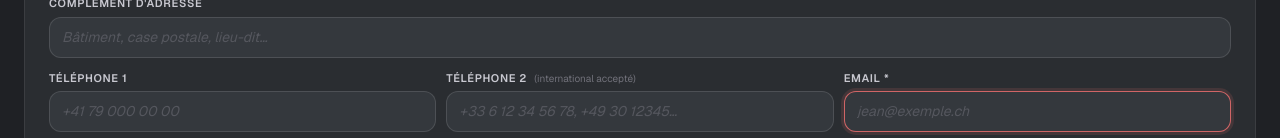
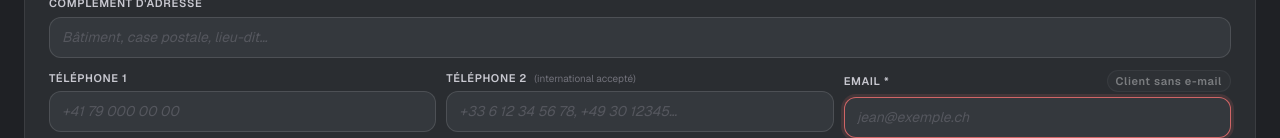
Before and after one commit to thierrystricker-crypto/jardin-confort-formulaire, a Next.js app: page /drafts/nouveau in a window 1280 px wide. Shown: the part 814-952 px from the top of the page. Built offline with nearby package versions, Linux system fonts and the light colour scheme.

Commit message:
Formulaire : bouton « Client sans e-mail » générant une adresse interne unique par client

```diff
--- a/app/drafts/_components/DraftFormulaire.tsx
+++ b/app/drafts/_components/DraftFormulaire.tsx
@@ -177,6 +177,39 @@ function sanitizePhoneInternational(raw: string) {
 }
 
 function sanitizeNpa(v: string) { return v.replace(/[^\d]/g, "").slice(0, 4); }
+
+// Client sans e-mail (01.09.2026).
+// L'e-mail est obligatoire ET sert de clé de rattachement au dossier client
+// (api/clients/[id] cherche les documents par client_email en priorité, avant
+// nom+npa). Une adresse bidon partagée entre deux clients fusionne donc leurs
+// dossiers sans aucun signal — décision D7 : « vide se voit, faux ne se voit pas ».
+// D'où ce générateur : une adresse unique PAR CLIENT, reconnaissable au premier
+// coup d'œil, sur notre domaine. Le préfixe fixe SANS_EMAIL_PREFIXE est le
+// contrat : c'est lui que Make (filtre d'envoi), les pages d'impression ou la
+// To-do pourront tester plus tard. Ne pas le changer sans repasser sur ces
+// consommateurs.
+const SANS_EMAIL_PREFIXE = "sans-email.";
+const SANS_EMAIL_DOMAINE = "jardinconfort.ch";
+
+function slugPourEmail(v: string) {
+  return v
+    .normalize("NFD").replace(/[\u0300-\u036f]/g, "")   // accents
+    .toLowerCase()
+    .replace(/[^a-z0-9]+/g, "-")                          // tout le reste → tiret
+    .replace(/^-+|-+$/g, "")
+    .slice(0, 24);
+}
+
+function genererEmailSansContact(nom: string, npa: string): string {
+  const base = [slugPourEmail(nom), sanitizeNpa(npa)].filter(Boolean).join("-");
+  // Jeton court : deux homonymes du même NPA ne doivent jamais partager l'adresse.
+  const jeton = Math.random().toString(36).slice(2, 6).padEnd(4, "0");
+  return `${SANS_EMAIL_PREFIXE}${base ? base + "-" : ""}${jeton}@${SANS_EMAIL_DOMAINE}`;
+}
+
+function estEmailSansContact(email: string | null | undefined): boolean {
+  return !!email && email.trim().toLowerCase().startsWith(SANS_EMAIL_PREFIXE);
+}
 
 function readFileAsDataUrl(file: File): Promise<string> {
   return new Promise((resolve, reject) => {
@@ -1917,11 +1950,28 @@ export default function DraftFormulaire({ initialSlug, revisionMode = false, com
               <input autoComplete="new-password" placeholder="+33 6 12 34 56 78, +49 30 12345…" value={telephone2} onChange={(e) => setTelephone2(sanitizePhoneInternational(e.target.value))} />
             </div>
             <div className="jc-field jc-field-with-autocomplete" style={{position:"relative"}}>
-              <label>Email *</label>
+              <label style={{display:"flex", alignItems:"center", justifyContent:"space-between", gap:8}}>
+                <span>Email *</span>
+                {!email.trim() && (
+                  <button type="button" className="jc-btn jc-btn-ghost" style={{fontSize:11, padding:"2px 8px"}}
+                    disabled={!nom.trim()}
+                    title={nom.trim()
+                      ? "Le client ne veut pas donner d'e-mail : génère une adresse interne unique, propre à ce client"
+                      : "Saisir d'abord le nom du client"}
+                    onClick={() => { setEmail(genererEmailSansContact(nom, npa)); setClientSuggestions([]); }}>
+                    Client sans e-mail
+                  </button>
+                )}
+              </label>
               <input autoComplete="new-password" className={missingRequired.email ? "jc-error" : ""} type="email" value={email}
                 onChange={(e) => onClientFieldChange(e.target.value, "email", setEmail)}
                 onKeyDown={handleClientKeyDown}
                 placeholder="jean@exemple.ch" />
+              {estEmailSansContact(email) && (
+                <div className="jc-label-hint" style={{marginTop:4}}>
+                  Adresse interne générée : ce client ne recevra aucun mail. À remplacer par la vraie adresse si le client la donne.
+                </div>
+              )}
               {clientSuggestions.length > 0 && clientSearchField === "email" && (
                 <div className="jc-client-dropdown">
                   <button className="jc-client-dropdown-close" onClick={forceCloseDropdown} title="Fermer (Esc)">✕</button>
```
